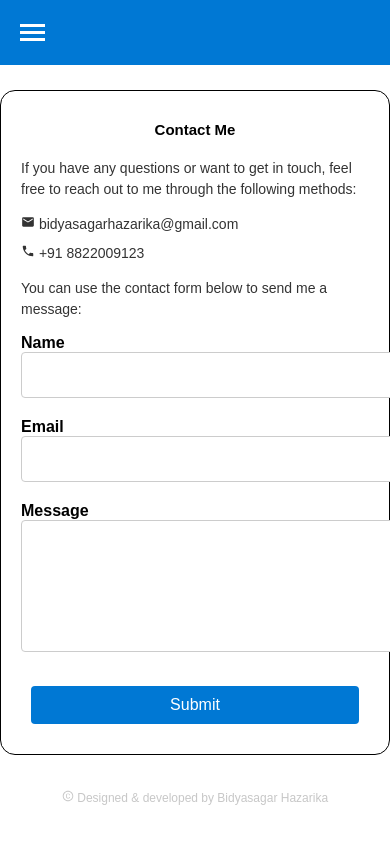
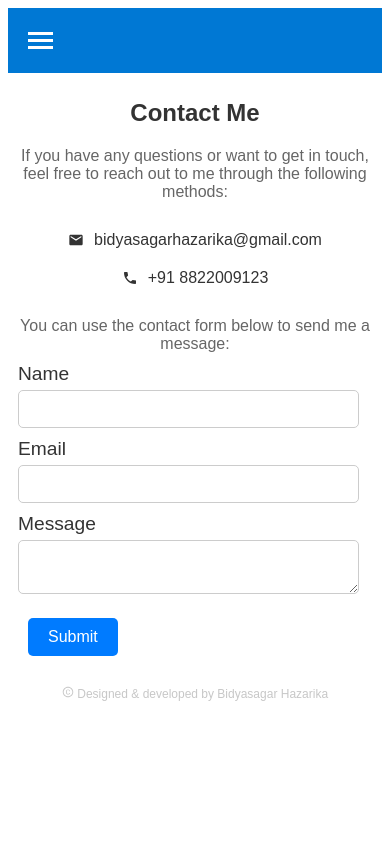
Before and after one commit to DevDreamer26/port-rjs-frontend, a React (Vite) app in the folder client/: page /contact in a window 390 px wide. Built offline with nearby package versions, Linux system fonts and the light colour scheme; a web font is replaced by a local one.

Commit message:
New style updated

```diff
--- a/client/src/components/About/About.css
+++ b/client/src/components/About/About.css
@@ -1,61 +1,151 @@
+/* About.css */
 
+/* Container Styles */
+.about-me-card {
+  /* background-color: #f5f5f5; */
+  padding: 40px;
+  max-width: 800px;
+  margin: 0 auto;
+  text-align: center;
+  border-radius: 10px;
+  /* box-shadow: 0 0 10px rgba(0, 0, 0, 0.2); */
+}
 
-.about-me-card {
-    max-width: 1500px;
-    margin: 90px auto;
+.about-me-card img {
+  width: 200px;
+  border-radius: 50%;
+}
+
+/* Heading Styles */
+.about-me-card h1 {
+  font-size: 2rem;
+  color: #333;
+  margin: 20px 0;
+}
+
+/* Text Styles */
+.about-me-card p {
+  font-size: 1.2rem;
+  color: #666;
+  text-align: justify;
+  margin: 20px 0;
+}
+
+/* Skills Section Styles */
+.about-me-card .skills {
+  margin-top: 20px;
+}
+
+.about-me-card .skills h1 {
+  font-size: 1.5rem;
+  color: #333;
+  margin: 10px 0;
+}
+
+.about-me-card .skills ul {
+  list-style: none;
+  padding: 0;
+  margin: 0;
+}
+
+.about-me-card .skills li {
+  font-size: 1.2rem;
+  color: #666;
+  margin: 5px 0;
+}
+
+/* Educational Journey Styles */
+.about-me-card .edu-list {
+  margin-top: 20px;
+}
+
+.about-me-card .edu-list h1 {
+  font-size: 1.5rem;
+  color: #333;
+  margin: 10px 0;
+}
+
+.about-me-card .edu-list ul {
+  list-style: none;
+  padding: 0;
+  margin: 0;
+}
+
+.about-me-card .edu-list li {
+  font-size: 1.2rem;
+  color: #666;
+  margin: 5px 0;
+}
+
+/* Position of Responsibility Styles */
+.about-me-card .position {
+  margin-top: 20px;
+}
+
+.about-me-card .position h1 {
+  font-size: 1.5rem;
+  color: #333;
+  margin: 10px 0;
+}
+
+.about-me-card .position p {
+  font-size: 1.2rem;
+  color: #666;
+  text-align: left;
+  margin: 10px 0;
+}
+
+.about-me-card .position ul {
+  list-style: none;
+  padding: 0;
+  margin: 0;
+}
+
+.about-me-card .position li {
+  font-size: 1.2rem;
+  color: #666;
+  margin: 5px 0;
+}
+
+/* Responsive Design */
+@media (max-width: 768px) {
+  .about-me-card {
     padding: 20px;
-    text-align: center;
-    border: 2px solid;
-    background-color: #fff;
-    border-radius: 8px;
-    box-shadow: 0 2px 4px rgba(0, 0, 0, 0.2);
-  }
-  .about-me-card img{
-    width: 150px;
-    border-radius: 150px;
-  }
-  .edu-list{
-    text-align: justify;
-  }
-  .achievement{
-    text-align: justify;
-  }
-  .skills{
-    text-align: justify;
-  }
-  .position{
-    text-align: justify;
   }
 
-
-  p {
-    font-size: 16px;
-    line-height: 1.5;
-    color: #333;
+  .about-me-card h1 {
+    font-size: 1.8rem;
   }
 
-  /* Responsive Styles */
-@media screen and (max-width: 768px) {
-  .about-me-card {
-    margin: 10px;
-    padding: 10px;
+  .about-me-card p {
+    font-size: 1rem;
   }
 
-  .edu-list,
-  .achievement,
-  .skills,
-  .position {
-    text-align: left;
+  .about-me-card .skills h1 {
+    font-size: 1.3rem;
+  }
+
+  .about-me-card .skills li {
+    font-size: 1rem;
+  }
+
+  .about-me-card .edu-list h1 {
+    font-size: 1.3rem;
+  }
+
+  .about-me-card .edu-list li {
+    font-size: 1rem;
+  }
+
+  .about-me-card .position h1 {
+    font-size: 1.3rem;
+  }
+
+  .about-me-card .position p {
+    font-size: 1rem;
+  }
+
+  .about-me-card .position li {
+    font-size: 1rem;
   }
 }
-
-@media screen and (max-width: 480px) {
-  .about-me-card {
-    margin: 6px;
-    padding: 6px;
-  }
-
-  p {
-    font-size: 14px;
-  }
-}
--- a/client/src/components/Contact/Contact.css
+++ b/client/src/components/Contact/Contact.css
@@ -1,104 +1,128 @@
 /* Contact.css */
 
-/* Style for the overall container */
 .contact-container {
-  max-width: 950px;
-  margin: 25px auto;
-  padding: 50px;
-  border: 1px solid;
-  border-radius: 15px;
+  max-width: 800px;
+  margin: 0 auto;
+  padding: 20px;
+  text-align: center;
 }
 
-/* Style for the heading */
-.contact-container h1 {
-  font-size: 30px;
+h1 {
+  font-size: 2.2rem;
+  color: #333;
   margin-bottom: 20px;
 }
 
-/* Style for the contact information */
+p {
+  font-size: 1.5rem;
+  color: #666;
+  margin-bottom: 10px;
+}
+
 .contact-info {
-  margin-top: 10px;
+  display: flex;
+  flex-wrap: wrap;
+  justify-content: center;
+  align-items: center;
+  margin: 20px 0;
 }
 
 .contact-info p {
-  margin: 8px 0;
+  display: flex;
+  align-items: center;
+  margin: 10px;
+  font-size: 1.2rem;
+  color: #333;
 }
 
-.contact-info a {
-  text-decoration: none;
-  color: #0078d4; /* Link color */
+.contact-info p svg {
+  width: 20px;
+  height: 20px;
+  margin-right: 10px;
+  fill: #333;
 }
 
-/* Style for the contact form */
+.success-message {
+  background-color: #0078d4;
+  padding: 10px;
+  border-radius: 5px;
+  font-size: 1.2rem;
+  margin: 20px 0;
+}
+.success-message p {
+  color: white;
+}
 .contact-form {
-  display: flex;
-  flex-direction: column;
+  text-align: left;
 }
 
-/* Style for form fields */
 .form-group {
-  margin-bottom: 20px;
+  margin: 10px 0;
 }
 
 label {
-  font-weight: bold;
+  font-size: 1.2rem;
+  color: #333;
 }
 
 input[type="text"],
 input[type="email"],
 textarea {
   width: 100%;
-  padding: 15px;
+  padding: 10px;
+  font-size: 1rem;
   border: 1px solid #ccc;
-  border-radius: 4px;
-  font-size: 16px;
+  border-radius: 5px;
+  margin-top: 5px;
 }
 
-textarea {
-  height: 100px;
+button {
+  background-color: #0078d4;
+  color: white;
+  padding: 10px 20px;
+  border: none;
+  border-radius: 5px;
+  font-size: 1.2rem;
+  cursor: pointer;
+  margin-top: 10px;
 }
 
-/* Style for the submit button */
-button[type="submit"] {
-  background-color: #0078d4;
-  color: white;
-  border: none;
-  padding: 10px 20px;
-  border-radius: 4px;
-  cursor: pointer;
-  font-size: 16px;
-  transition: background-color 0.3s;
-}
+/* Responsive Design */
 
-button[type="submit"]:hover {
-  background-color: #005a9e;
-}
+@media (max-width: 768px) {
+  .contact-container {
+    padding: 10px;
+  }
 
-/* Responsive Styles */
-@media screen and (max-width: 768px) {
-  .contact-container {
-    padding: 20px;
+  h1 {
+    font-size: 1.5rem;
   }
-  .contact-container h1 {
-    font-size: 24px;
+
+  p {
+    font-size: 1rem;
   }
+
+  .contact-info p {
+    font-size: 1rem;
+  }
+
+  .contact-info p svg {
+    width: 16px;
+    height: 16px;
+  }
+
+  .success-message {
+    font-size: 1rem;
+  }
+
   input[type="text"],
   input[type="email"],
   textarea {
-    font-size: 14px;
+    font-size: 0.9rem;
+    width: 90%;
+  }
+
+  button {
+    font-size: 1rem;
   }
 }
-
-@media screen and (max-width: 480px) {
-  .contact-container {
-    padding: 20px;
-  }
-  .contact-container h1 {
-    font-size: 15px;
-  }
-  input[type="text"],
-  input[type="email"],
-  textarea {
-    font-size: 12px;
-  }
-}
--- a/client/src/components/Home/Home.css
+++ b/client/src/components/Home/Home.css
@@ -1,151 +1,131 @@
-body {
-  font-family: Arial, sans-serif;
-  background-color: #ffffff;
-  margin: 0;
-  padding: 0;
-}
+/* Home.css */
 
-
-.container {
-  text-align:center;
-  max-width: 1500px;
-  margin: 2px auto;
-  padding: 20px;
-  background-color: #f9f9f9;
-  border-radius: 8px;
-  /* border: 2px solid; */
-  background-color: #fff;
-  box-shadow: 1px 2px 6px rgba(0, 0, 0, 0.2);
-}
-.container p{
-  font-size: 20px;
-}
-.container-social {
-  font-size: 40px;
-  display: flex;
-  padding: 15px;
-  justify-content:space-around;
-
-}
-.container-exp{
-  display: flex;
-  flex-wrap: wrap;
-  justify-content: center;
-  align-items: center;
-  font-size: 30px;
-  max-width: 1500px;
-  margin: 12px auto;
-  padding: 20px;
-  background-color: #f9f9f9;
-  border-radius: 8px;
-  box-shadow: 1px 2px 6px rgba(0, 0, 0, 0.2);
-}
-.container-exp button{
-  background-color: #0078d4;
-  /* color: white; */
-  padding: 10px 20px;
-  border-radius: 4px;
-  cursor: pointer;
-  font-size: 30px;
-}
-.container-exp button:hover {
-  background-color: #005a9e;
-}
-
-/* Style for the header */
+/* Header Styling */
 header {
   display: flex;
+  flex-direction: column;
   align-items: center;
-  justify-content: center;
-  padding: 20px;
-  /* background-color: #0078d4; */
-  color: rgb(0, 0, 0);
+  text-align: center;
+  background-color: #f5f5f5;
+  padding: 40px 0;
 }
 
 header img {
   width: 150px;
   border-radius: 50%;
-  margin-right: 40px;
 }
 
 header h1 {
-  font-size: 34px;
-  margin: 0;
+  font-size: 2rem;
+  margin-top: 20px;
+  color: #333;
 }
 
 header h4 {
-  display: flex;
-  align-items: center;
-  font-size: 18px;
-  margin: 5px 0;
+  font-size: 1.2rem;
+  margin: 10px 0;
+  color: #666;
 }
 
-header h4 svg {
-  margin-right: 5px;
+.container-social {
+  display: flex;
+  justify-content: center;
+  margin-top: 20px;
 }
 
-.container button {
-  background-color: #0078d4;
-  color: white;
-  border: none;
-  padding: 10px 20px;
-  border-radius: 4px;
-  cursor: pointer;
-  font-size: 16px;
-  margin-right: 10px;
+.container-social a {
+  font-size: 1.5rem;
+  margin: 0 10px;
+  color: #333;
+  text-decoration: none;
 }
 
-.container button:hover {
-  background-color: #005a9e;
+.container-social a:hover {
+  color: #007bff;
 }
 
-.new{
-  display: flex;
-  max-width: 1500px;
-  justify-content: center;
-  margin: 12px auto;
+/* Main Content Styling */
+.container {
+  max-width: 800px;
+  margin: 0 auto;
+  padding: 20px;
 }
-.new img{
-  width: 150px;
+
+.about-container {
+  text-align: center;
+  padding: 20px;
 }
-/* Responsive code */
-@media screen and (max-width: 768px) {
-  .container {
-    padding: 45px; /* Reduce padding for smaller screens */
-  }
-  .container-exp{
-    font-size: 15px;
-  }
-  .container-exp button{
-    font-size: 18px;
-    margin: 8px;
-  }
-  .container p {
-    font-size: 15px;
-    /* display: none; */
-  }
 
-  .moving-text {
-    font-size: 30px; /* Reduce font size for moving text on smaller screens */
-  }
+.about-container h1 {
+  font-size: 2rem;
+  color: #333;
+}
 
-  header {
-    flex-direction: column; /* Stack header content vertically on smaller screens */
-    text-align: center; /* Center-align text within header */
-  }
+.intro-text {
+  font-size: 1.2rem;
+  color: #666;
+  margin-top: 20px;
+}
 
-  header img {
-    width: 150px; /* Reduce image size for smaller screens */
-    height: 150px;
-    margin-right: 0; /* Remove right margin for image */
-    margin-bottom: 10px; /* Add some bottom margin */
-  }
+/* Image Styling */
+.new {
+  text-align: center;
+  margin: 20px 0;
+}
 
+.new img {
+  max-width: 200px;
+}
+
+/* Button Styling */
+.container-exp {
+  text-align: center;
+  margin: 20px 0;
+}
+
+.container-exp button {
+  font-size: 1.2rem;
+  padding: 10px 20px;
+  margin: 10px;
+  border: none;
+  border-radius: 5px;
+  text-decoration: none;
+  cursor: pointer;
+}
+
+.container-exp button:hover {
+  background-color: #007bff;
+  color: white;
+}
+
+/* Responsive Design */
+@media (max-width: 768px) {
   header h1 {
-    font-size: 28px; /* Reduce font size for h1 on smaller screens */
+    font-size: 1.5rem;
   }
 
   header h4 {
-    font-size: 16px; /* Reduce font size for h4 on smaller screens */
+    font-size: 1rem;
+  }
+
+  /* header img {
+    width: 80%;
+  } */
+
+  .container-social a {
+    font-size: 1.2rem;
+  }
+
+  .about-container h1 {
+    font-size: 1.5rem;
+  }
+
+  .intro-text {
+    font-size: 1rem;
+  }
+
+  .container-exp button {
+    font-size: 1rem;
+    padding: 8px 16px;
   }
 }
--- a/client/src/components/Navbar/Navbar.css
+++ b/client/src/components/Navbar/Navbar.css
@@ -66,9 +66,8 @@
     .nav-list {
       display: none;
       position: absolute;
-      top: 70px;
-      left: 0;
-      right: 0;
+      top: 75px;
+      left: 8px;
       flex-direction: column;
       background-color: #0078d4;
       padding: 20px;
```
Also changed, not shown: client/src/components/Home/Home.jsx (+6 -17 lines).
